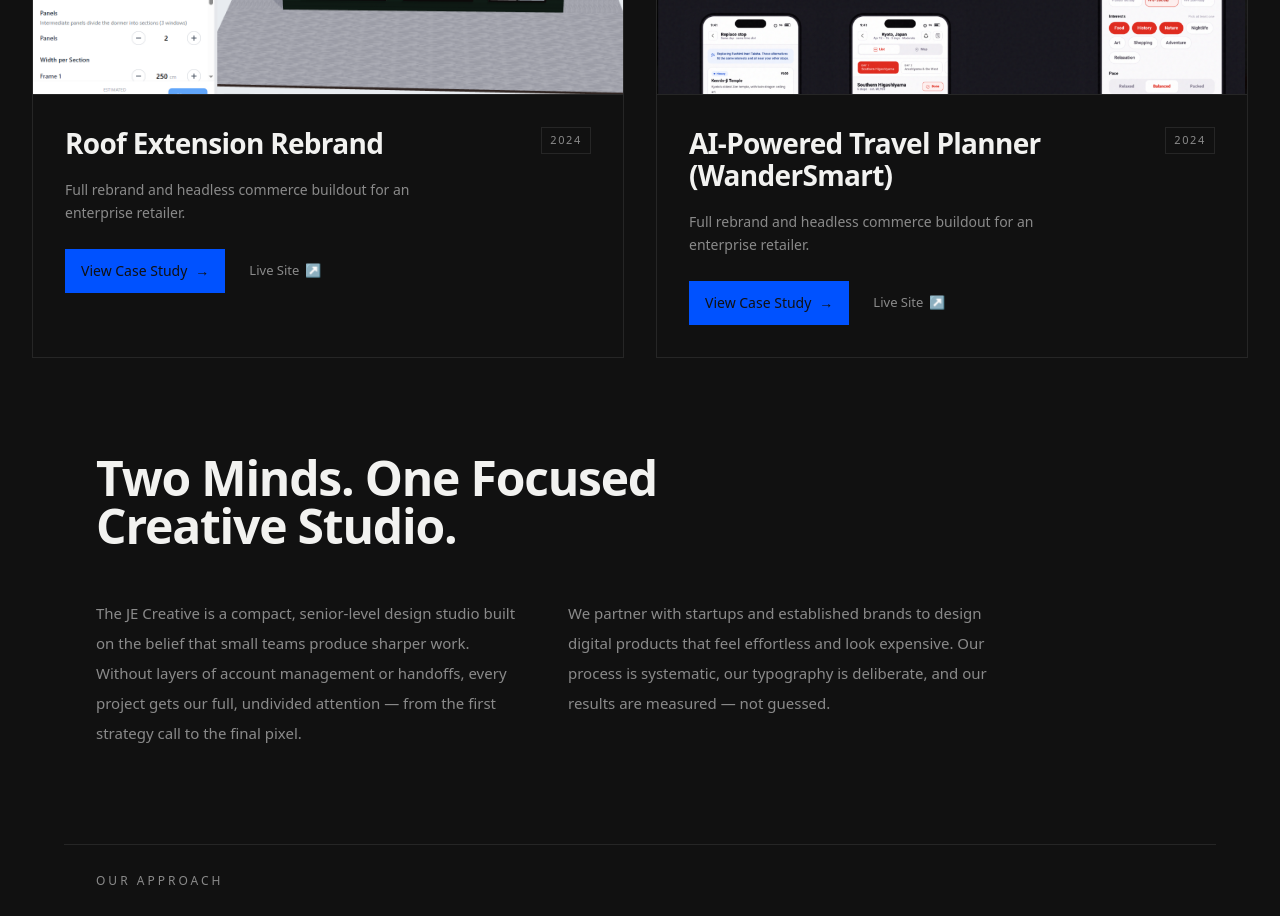
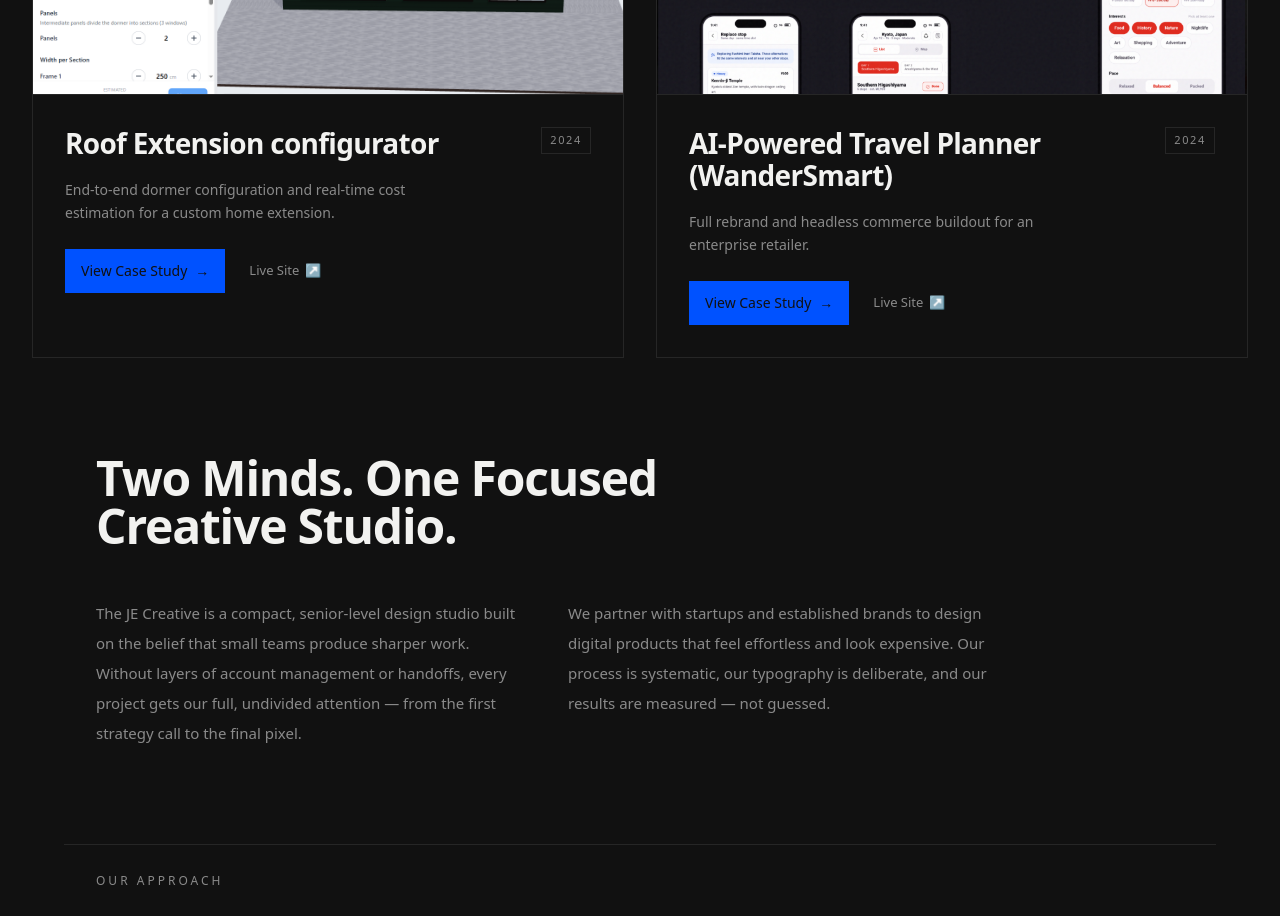
Before and after one commit to emmz3230/JE-creative, a Next.js app: page / in a window 1280 px wide. Shown: the part 2100-3016 px from the top of the page. Built offline with nearby package versions, Linux system fonts and the light colour scheme.

Commit message:
feat: update project details for Roof Extension Inc., enhancing name, summary, overview, services, and stats

```diff
--- a/libs/projects.ts
+++ b/libs/projects.ts
@@ -104,24 +104,30 @@ services: ["Brand Identity", "UI/UX Design", "Custom Web Development", "Audio Pl
   },
   {
     slug: "roof-extension",
-    name: "Roof Extension Rebrand",
+    name: "Roof Extension configurator",
     tag: "Web Development",
     image: "/roorextension.PNG",
     year: "2024",
     client: "Roof Extension Inc.",
     summary:
-      "Full rebrand and headless commerce buildout for an enterprise retailer.",
+    "End-to-end dormer configuration and real-time cost estimation for a custom home extension.",
     liveUrl: "https://roofextension.netlify.app/",
     overview: [
-      "Atlas needed more than a new logo — their storefront was slow,, and leaking conversions on mobile. We rebuilt their brand identity and translated it into a lightning-fast headless storefront.",
-      "The result is a design-led commerce experience with sub-second page loads, a fully modular CMS, and a conversion rate that doubled within the first quarter of launch.",
- ],
-    services: ["Brand Identity", "Web Design", "Next.js Development", "Headless CMS", "Performance Optimization"],
+    "The existing dormer planning process was slow, complex, and opaque,",
+    "leaving homeowners uncertain about custom dimensions and real-time costs.",
+    "We developed an interactive, step-by-step 3D configurator that lets users",
+    "customize their roof extension and instantly visualize structural changes alongside precise pricing.",
+
+"The result is a seamless digital experience with dynamic 3D rendering",
+ "flexible section breakdown, and instant quote generation—streamlining",
+  "customer decision-making and driving qualified leads.",
+],
+services: ["3D Web Configurator", "Interactive UI/UX Design", "Real-Time Pricing Engine", "Web Application Development", "E-Commerce Integration"],
     stats: [
-      { label: "Conversion rate", value: "2.1×" },
-      { label: "Load time", value: "0.8s" },
-      { label: "Mobile bounce", value: "−27%" },
-    ],
+{ label: "Quote generation", value: "<1s" },
+{ label: "Lead conversion", value: "+45%" },
+{ label: "Visual rendering", value: "60fps" },
+],
   },
   {
     slug: "AI-Powered Travel Planner (WanderSmart)",
```
